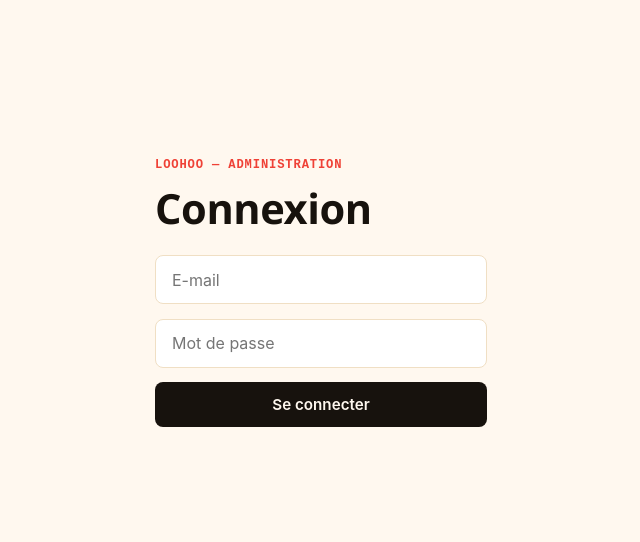
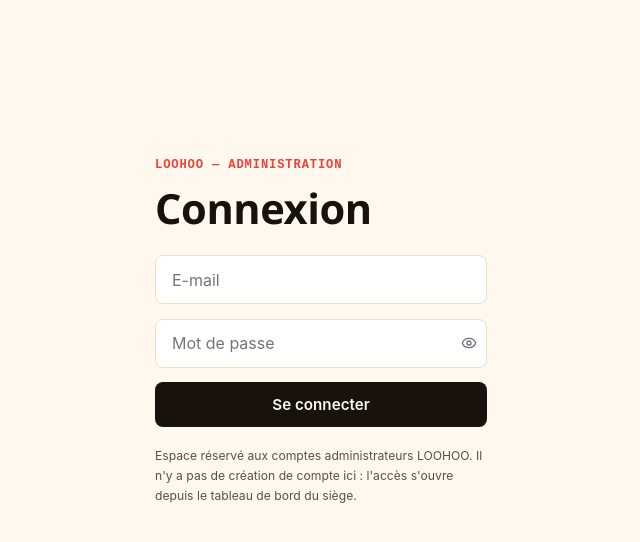
Before and after one commit to Agnissanv/loohoo-admin, a React (Vite) app: page /connexion in a window 1280 px wide. Shown: the top 542 px of the page, without its empty margins (319-959 px from the left). Built offline with nearby package versions, Linux system fonts and the light colour scheme; no server answers.

Commit message:
admin: bouton afficher/masquer le mot de passe + note d'acces sur la page Connexion

```diff
--- a/src/pages/Connexion.jsx
+++ b/src/pages/Connexion.jsx
@@ -1,11 +1,13 @@
 import React, { useState } from 'react';
 import { useNavigate } from 'react-router-dom';
+import { Eye, EyeOff } from 'lucide-react';
 import { connecterAdmin } from '../api/admin.js';
 
 export default function Connexion() {
   const navigate = useNavigate();
   const [email, setEmail] = useState('');
   const [motDePasse, setMotDePasse] = useState('');
+  const [visible, setVisible] = useState(false);
   const [erreur, setErreur] = useState('');
   const [envoi, setEnvoi] = useState(false);
 
@@ -30,12 +32,40 @@ export default function Connexion() {
         <h1 className="section-titre">Connexion</h1>
         <form onSubmit={soumettre} style={{ display: 'grid', gap: '0.9rem', marginTop: '1.2rem' }}>
           <input className="champ" type="email" required placeholder="E-mail" value={email} onChange={(e) => setEmail(e.target.value)} autoComplete="email" />
-          <input className="champ" type="password" required placeholder="Mot de passe" value={motDePasse} onChange={(e) => setMotDePasse(e.target.value)} autoComplete="current-password" />
+          <div style={{ position: 'relative' }}>
+            <input
+              className="champ"
+              style={{ width: '100%', paddingRight: '2.4rem' }}
+              type={visible ? 'text' : 'password'}
+              required
+              placeholder="Mot de passe"
+              value={motDePasse}
+              onChange={(e) => setMotDePasse(e.target.value)}
+              autoComplete="current-password"
+            />
+            <button
+              type="button"
+              onClick={() => setVisible((v) => !v)}
+              aria-label={visible ? 'Masquer le mot de passe' : 'Afficher le mot de passe'}
+              title={visible ? 'Masquer le mot de passe' : 'Afficher le mot de passe'}
+              style={{
+                position: 'absolute', right: '0.6rem', top: '50%', transform: 'translateY(-50%)',
+                background: 'none', border: 0, padding: 0, cursor: 'pointer',
+                display: 'flex', alignItems: 'center', color: 'var(--loo-gris, #6b7280)',
+              }}
+            >
+              {visible ? <EyeOff size={16} /> : <Eye size={16} />}
+            </button>
+          </div>
           {erreur && <p style={{ color: 'var(--loo-rouge)', fontWeight: 600, fontSize: '0.9rem', margin: 0 }}>{erreur}</p>}
           <button type="submit" className="btn btn-primary" disabled={envoi} style={{ justifyContent: 'center' }}>
             {envoi ? 'Connexion…' : 'Se connecter'}
           </button>
         </form>
+        <p className="loo-admin-note" style={{ marginTop: '1.2rem' }}>
+          Espace réservé aux comptes administrateurs LOOHOO. Il n'y a pas de création de compte ici :
+          l'accès s'ouvre depuis le tableau de bord du siège.
+        </p>
       </div>
     </section>
   );
```
